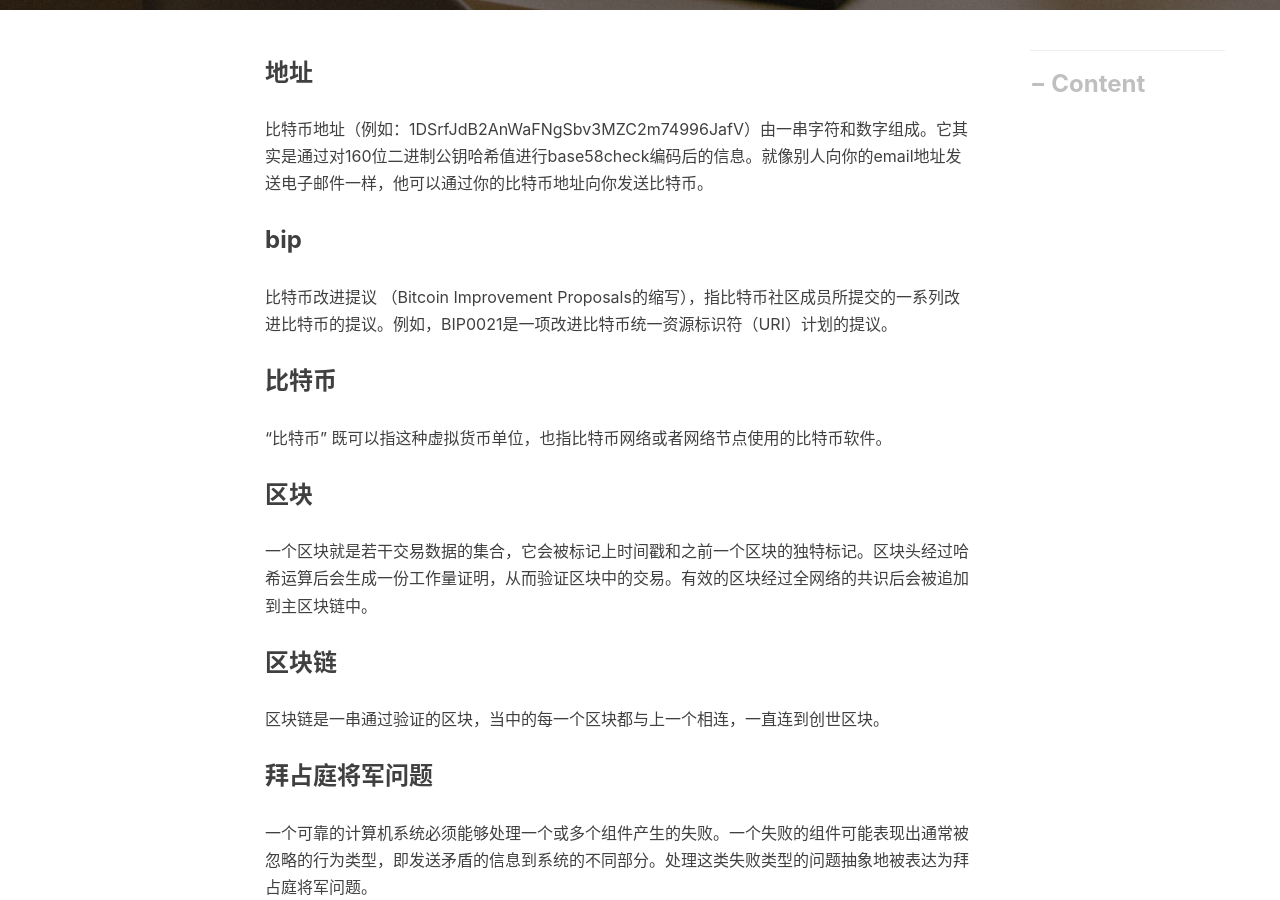
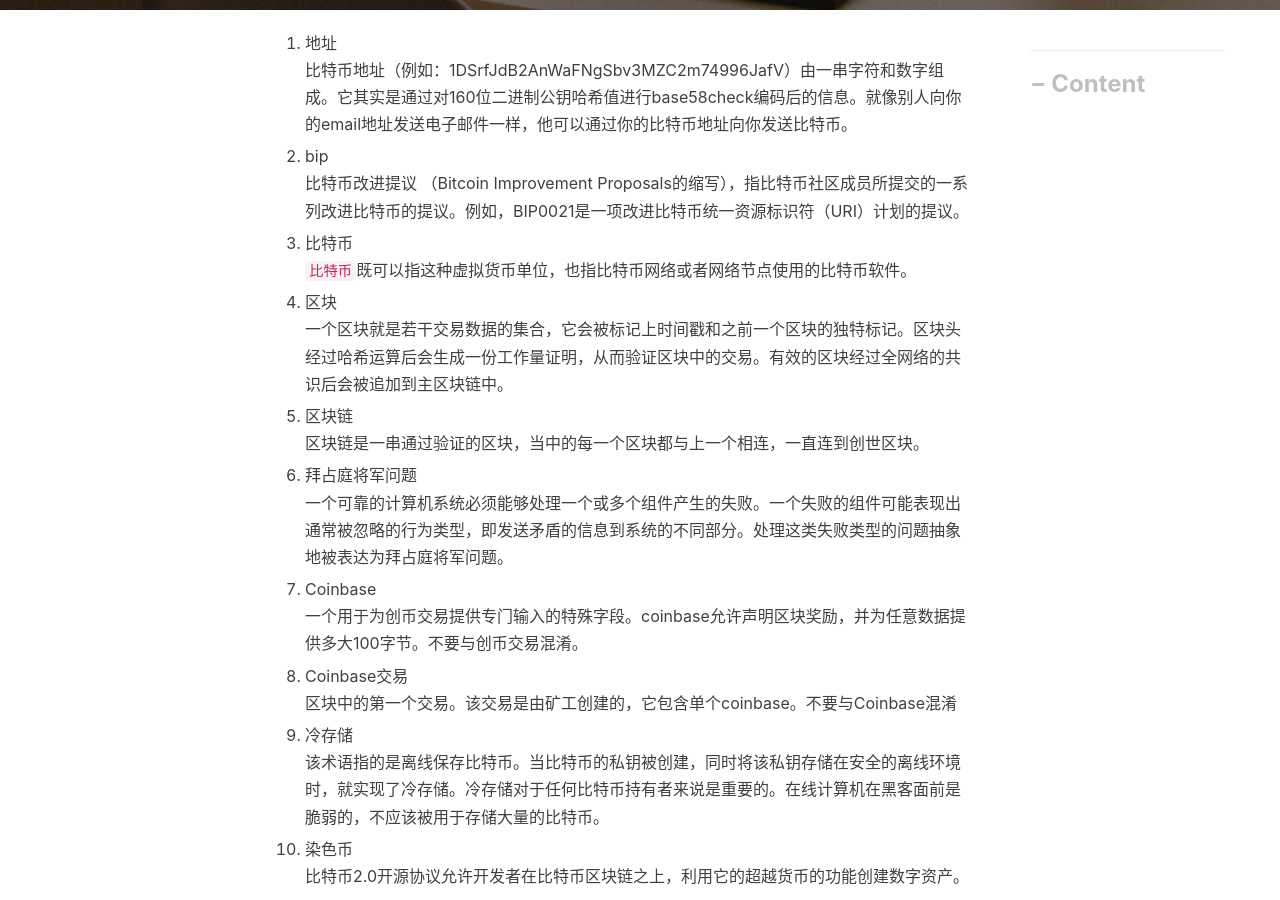
Before and after one commit to engru/chenguolin.github.io, a Jekyll site: the page built from _posts/2018-09-24-【BitCoin】比特币术语解释.md, in a window 1280 px wide and 900 px high, scrolled down 447 px. Built offline with Jekyll 4.4.1, drawn with Linux system fonts in a browser that asks for light colours; nearby versions of some CDN libraries; comment, search, counter and statistics services are not loaded; part of the change alters nothing that is shown.

```diff
--- a/_posts/2018-09-24-【BitCoin】比特币术语解释.md
+++ b/_posts/2018-09-24-【BitCoin】比特币术语解释.md
@@ -6,191 +6,191 @@ tags:          #标签
     - BitCoin
 ---
 
-### 地址
-比特币地址（例如：1DSrfJdB2AnWaFNgSbv3MZC2m74996JafV）由一串字符和数字组成。它其实是通过对160位二进制公钥哈希值进行base58check编码后的信息。就像别人向你的email地址发送电子邮件一样，他可以通过你的比特币地址向你发送比特币。
+1. 地址
+   比特币地址（例如：1DSrfJdB2AnWaFNgSbv3MZC2m74996JafV）由一串字符和数字组成。它其实是通过对160位二进制公钥哈希值进行base58check编码后的信息。就像别人向你的email地址发送电子邮件一样，他可以通过你的比特币地址向你发送比特币。
 
-### bip
-比特币改进提议 （Bitcoin Improvement Proposals的缩写），指比特币社区成员所提交的一系列改进比特币的提议。例如，BIP0021是一项改进比特币统一资源标识符（URI）计划的提议。
+2. bip
+   比特币改进提议 （Bitcoin Improvement Proposals的缩写），指比特币社区成员所提交的一系列改进比特币的提议。例如，BIP0021是一项改进比特币统一资源标识符（URI）计划的提议。
 
-### 比特币
-"比特币" 既可以指这种虚拟货币单位，也指比特币网络或者网络节点使用的比特币软件。
+3. 比特币
+   `比特币`既可以指这种虚拟货币单位，也指比特币网络或者网络节点使用的比特币软件。
 
-### 区块
-一个区块就是若干交易数据的集合，它会被标记上时间戳和之前一个区块的独特标记。区块头经过哈希运算后会生成一份工作量证明，从而验证区块中的交易。有效的区块经过全网络的共识后会被追加到主区块链中。
+4. 区块
+   一个区块就是若干交易数据的集合，它会被标记上时间戳和之前一个区块的独特标记。区块头经过哈希运算后会生成一份工作量证明，从而验证区块中的交易。有效的区块经过全网络的共识后会被追加到主区块链中。
 
-### 区块链
-区块链是一串通过验证的区块，当中的每一个区块都与上一个相连，一直连到创世区块。
+5. 区块链
+   区块链是一串通过验证的区块，当中的每一个区块都与上一个相连，一直连到创世区块。
 
-### 拜占庭将军问题
-一个可靠的计算机系统必须能够处理一个或多个组件产生的失败。一个失败的组件可能表现出通常被忽略的行为类型，即发送矛盾的信息到系统的不同部分。处理这类失败类型的问题抽象地被表达为拜占庭将军问题。
+6. 拜占庭将军问题
+   一个可靠的计算机系统必须能够处理一个或多个组件产生的失败。一个失败的组件可能表现出通常被忽略的行为类型，即发送矛盾的信息到系统的不同部分。处理这类失败类型的问题抽象地被表达为拜占庭将军问题。
 
-### Coinbase
-一个用于为创币交易提供专门输入的特殊字段。coinbase允许声明区块奖励，并为任意数据提供多大100字节。不要与创币交易混淆。
+7. Coinbase
+   一个用于为创币交易提供专门输入的特殊字段。coinbase允许声明区块奖励，并为任意数据提供多大100字节。不要与创币交易混淆。
 
-### Coinbase交易
-区块中的第一个交易。该交易是由矿工创建的，它包含单个coinbase。不要与Coinbase混淆
+8. Coinbase交易
+   区块中的第一个交易。该交易是由矿工创建的，它包含单个coinbase。不要与Coinbase混淆
 
-### 冷存储
-该术语指的是离线保存比特币。当比特币的私钥被创建，同时将该私钥存储在安全的离线环境时，就实现了冷存储。冷存储对于任何比特币持有者来说是重要的。在线计算机在黑客面前是脆弱的，不应该被用于存储大量的比特币。
+9. 冷存储
+   该术语指的是离线保存比特币。当比特币的私钥被创建，同时将该私钥存储在安全的离线环境时，就实现了冷存储。冷存储对于任何比特币持有者来说是重要的。在线计算机在黑客面前是脆弱的，不应该被用于存储大量的比特币。
 
-### 染色币
-比特币2.0开源协议允许开发者在比特币区块链之上，利用它的超越货币的功能创建数字资产。
+10. 染色币
+   比特币2.0开源协议允许开发者在比特币区块链之上，利用它的超越货币的功能创建数字资产。
 
-### 确认
-当一项交易被区块收录时，我们可以说它有一次确认。矿工们在此区块之后每再产生一个区块，此项交易的确认数就再加一。当确认数达到6及以上 时，通常认为这笔交易比较安全并难以逆转。
+11. 确认
+   当一项交易被区块收录时，我们可以说它有一次确认。矿工们在此区块之后每再产生一个区块，此项交易的确认数就再加一。当确认数达到6及以上 时，通常认为这笔交易比较安全并难以逆转。
 
-### 共识
-当网络中的许多节点，通常是大部分节点，都拥有相同的本地验证的最长区块时，称为共识。不要与共识规则混淆。
+12. 共识
+   当网络中的许多节点，通常是大部分节点，都拥有相同的本地验证的最长区块时，称为共识。不要与共识规则混淆。
 
-### 共识规则
-全节点与其他节点保持共识的区块验证规则。不要与共识混淆。
+13. 共识规则
+   全节点与其他节点保持共识的区块验证规则。不要与共识混淆。
 
-### 难度
-整个网络会通过调整“难度”这个变量来控制生成工作量证明所需要的计算力。
+14. 难度
+   整个网络会通过调整“难度”这个变量来控制生成工作量证明所需要的计算力。
 
-### 难度重定
-全网中每新增2016个区块，全网难度将重新计算，该新难度值将依据前2016个区块的哈希算力而定。
+15. 难度重定
+   全网中每新增2016个区块，全网难度将重新计算，该新难度值将依据前2016个区块的哈希算力而定。
 
-### 难度目标
-使整个网络的计算力大致每10分钟产生一个区块所需要的难度数值即为难度目标。
+16. 难度目标
+   使整个网络的计算力大致每10分钟产生一个区块所需要的难度数值即为难度目标。
 
-### 双重支付
-双重支付是成功支付了1次以上的情况。比特币通过对添加到区块中的每笔交易进行验证来防止双重支付，确保交易的输入没有被支付过。
+17. 双重支付
+   双重支付是成功支付了1次以上的情况。比特币通过对添加到区块中的每笔交易进行验证来防止双重支付，确保交易的输入没有被支付过。
 
-### ECDSA
-椭圆曲线数字签名算法（ECDSA）是比特币使用的加密算法，以确保资金只能被其正确拥有者支付。
+18. ECDSA
+   椭圆曲线数字签名算法（ECDSA）是比特币使用的加密算法，以确保资金只能被其正确拥有者支付。
 
-### 超额随机数
-随着难度增加，矿工通常在循环4亿次随机数值后仍未找到区块。因为coinbase脚本可以存储2到100字节的数据，矿工开始使用这个存储空间作为超额nonce空间，允许他们利用一个更大范围的区块头哈希值来寻找有效的区块。
+19. 超额随机数
+   随着难度增加，矿工通常在循环4亿次随机数值后仍未找到区块。因为coinbase脚本可以存储2到100字节的数据，矿工开始使用这个存储空间作为超额nonce空间，允许他们利用一个更大范围的区块头哈希值来寻找有效的区块。
 
-### 矿工费
-交易的发起者通常会向网络缴纳一笔矿工费，用以处理这笔交易。大多数的交易需要0.5毫比特币的矿工费。
+20. 矿工费
+   交易的发起者通常会向网络缴纳一笔矿工费，用以处理这笔交易。大多数的交易需要0.5毫比特币的矿工费。
 
-### 分叉
-分叉也被称为意外分叉，是在两个或多个区块拥有同一区块高度时发生的，此时使区块链产生了分叉。典型情况是两个或多个区块矿工几乎在同一时刻发现了区块。共识攻击的情况下也会出现分叉。
+21. 分叉
+   分叉也被称为意外分叉，是在两个或多个区块拥有同一区块高度时发生的，此时使区块链产生了分叉。典型情况是两个或多个区块矿工几乎在同一时刻发现了区块。共识攻击的情况下也会出现分叉。
 
-### 创世块
-创世区块指区块链上的第一个区块，用来初始化相应的加密货币。
+22. 创世块
+   创世区块指区块链上的第一个区块，用来初始化相应的加密货币。
 
-### 硬分叉
-硬分叉，也叫硬分叉改变，是区块链中一个永久分叉。通常在已按照新的共识规则进行了版本升级的节点产生了新区块时，那些未升级节点无法验证这些新区块时产生硬分叉。不要与分叉、软分叉或者Git分叉混淆。
+23. 硬分叉
+   硬分叉，也叫硬分叉改变，是区块链中一个永久分叉。通常在已按照新的共识规则进行了版本升级的节点产生了新区块时，那些未升级节点无法验证这些新区块时产生硬分叉。不要与分叉、软分叉或者Git分叉混淆。
 
-### 硬件钱包
-硬件钱包是一种特殊的比特币钱包，硬件钱包可以将用户的私钥存储在安全的硬件设备中。
+24. 硬件钱包
+   硬件钱包是一种特殊的比特币钱包，硬件钱包可以将用户的私钥存储在安全的硬件设备中。
 
-### 哈希
-二进制输入数据的一种数字指纹。
+25. 哈希
+   二进制输入数据的一种数字指纹。
 
-### 哈希锁
-哈希锁是限制一个输出花费的限制对象，其作用一直持续到指定数据片段公开透露。哈希锁有一个有用的属性，那就是一旦任意一个哈希锁被公开打开，其他任何安全使用相同密钥的哈希锁也可以被打开。这使得可能创建多个被同意哈希锁限制的输出，这些支出将在同一时间被花费。
+26. 哈希锁
+   哈希锁是限制一个输出花费的限制对象，其作用一直持续到指定数据片段公开透露。哈希锁有一个有用的属性，那就是一旦任意一个哈希锁被公开打开，其他任何安全使用相同密钥的哈希锁也可以被打开。这使得可能创建多个被同意哈希锁限制的输出，这些支出将在同一时间被花费。
 
-### HD协议
-分层确定性（HD）密钥创建和传输协议（BIP32），该协议允许按层级方式从父密钥创建子密钥。
+27. HD协议
+   分层确定性（HD）密钥创建和传输协议（BIP32），该协议允许按层级方式从父密钥创建子密钥。
 
-### HD钱包
-使用创建层次确定的钥匙和BIP32传输协议的钱包。
+28. HD钱包
+   使用创建层次确定的钥匙和BIP32传输协议的钱包。
 
-### HD钱包种子
-HD钱包种子或根种子是一个用于为HD钱包生成主私钥和主链码所需种子的潜在简短数值。
+29. HD钱包种子
+   HD钱包种子或根种子是一个用于为HD钱包生成主私钥和主链码所需种子的潜在简短数值。
 
-### 哈希时间锁定合约
-哈希时间锁定合约（HTLC）是一类支付方式，其使用哈希锁和时间锁来锁定交易。解锁需要接收方提供通过加密支付证明承认在截止日期之前收到了支付，或者接收方丧失了认领支付的能力，此时支付金额将返回给支付方。
+30. 哈希时间锁定合约
+   哈希时间锁定合约（HTLC）是一类支付方式，其使用哈希锁和时间锁来锁定交易。解锁需要接收方提供通过加密支付证明承认在截止日期之前收到了支付，或者接收方丧失了认领支付的能力，此时支付金额将返回给支付方。
 
-### KYC
-充分了解你的账户（KYC，Know yourcustomer）是一个商业过程，用于认证和验证顾客的身份信息。也指银行对这些活动的监管。
+31. KYC
+   充分了解你的账户（KYC，Know yourcustomer）是一个商业过程，用于认证和验证顾客的身份信息。也指银行对这些活动的监管。
 
-### LevelDB
-LevelDB是一个开源的KV数据库。LevelDB是一个用于持久性绑定多个平台的轻量级、单用途的库。
+32. LevelDB
+   LevelDB是一个开源的KV数据库。LevelDB是一个用于持久性绑定多个平台的轻量级、单用途的库。
 
-### 闪电网络
-闪电网络是哈希时间锁定合约（HTLCs）的一种建议实现方式。闪电网络通过双向支付通道方式允许支付方通过多个点对点支付通道安全地完成支付。这将允许一种支付网络的构建，该网络中的一方可以支付给其他任何一方，即使在他们双方没有直接建立支付通道的情况。
+33. 闪电网络
+   闪电网络是哈希时间锁定合约（HTLCs）的一种建议实现方式。闪电网络通过双向支付通道方式允许支付方通过多个点对点支付通道安全地完成支付。这将允许一种支付网络的构建，该网络中的一方可以支付给其他任何一方，即使在他们双方没有直接建立支付通道的情况。
 
-### 锁定时间
-锁定时间（技术上来说是nLockTime）是交易的一部分，其表明该交易被添加至区块链中的最早时间或区块。
+34. 锁定时间
+   锁定时间（技术上来说是nLockTime）是交易的一部分，其表明该交易被添加至区块链中的最早时间或区块。
 
-### 交易池
-比特币内存池是区块中所有交易数据的集合，这些交易已经被比特币节点验证，但未被确认。
+35. 交易池
+   比特币内存池是区块中所有交易数据的集合，这些交易已经被比特币节点验证，但未被确认。
 
-### 默克尔根
-默克尔树的根是树的根节点，该节点为树中所有节点对的多次哈希计算结果。区块头必须包括区块中所有交易哈希计算得到的有效默克尔根。
+36. 默克尔根
+   默克尔树的根是树的根节点，该节点为树中所有节点对的多次哈希计算结果。区块头必须包括区块中所有交易哈希计算得到的有效默克尔根。
 
-### 默克尔树
-生成一棵完整的Merkle树需要递归地对哈希节点对进行哈希，并将新生成的哈希节点插入到Merkle 树中，直到只剩一个哈希节点，该节点就是Merkle 树的根。在比特币中，叶子节点来自于单个区块中的交易。
+37. 默克尔树
+   生成一棵完整的Merkle树需要递归地对哈希节点对进行哈希，并将新生成的哈希节点插入到Merkle 树中，直到只剩一个哈希节点，该节点就是Merkle 树的根。在比特币中，叶子节点来自于单个区块中的交易。
 
-### 矿工
-一个为新区块通过重复哈希计算来寻找有效工作量证明的网络节点。
+38. 矿工
+   一个为新区块通过重复哈希计算来寻找有效工作量证明的网络节点。
 
-### 多重签名
-多重签名指的是需要多于一个密钥来验证一个比特币交易。
+39. 多重签名
+   多重签名指的是需要多于一个密钥来验证一个比特币交易。
 
-### 网络
-传播交易和区块至网络中每个比特币节点的点对点网络。
+40. 网络
+   传播交易和区块至网络中每个比特币节点的点对点网络。
 
-### 随机数
-随机数是比特币区块中一个32位（4字节）的字段，在设定了该值后，才能计算区块的哈希值，其哈希值是以多个0开头的。区块中的其他字段值是不变的，因为他们有确定的含义。
+41. 随机数
+   随机数是比特币区块中一个32位（4字节）的字段，在设定了该值后，才能计算区块的哈希值，其哈希值是以多个0开头的。区块中的其他字段值是不变的，因为他们有确定的含义。
 
-### 离线交易
-离线交易是区块链外的价值转移。当在链交易（通常简单来说就是一个交易）修改区块链并依赖区块来决定它的有效性时，离线交易则依赖其他方法来来记录和验证该交易。
+42. 离线交易
+   离线交易是区块链外的价值转移。当在链交易（通常简单来说就是一个交易）修改区块链并依赖区块来决定它的有效性时，离线交易则依赖其他方法来来记录和验证该交易。
 
-### 操作码
-操作码来源于比特币脚本语言，通过操作码可以在公钥脚本或签名脚本中实现压入数据或执行函数的操作。
+43. 操作码
+   操作码来源于比特币脚本语言，通过操作码可以在公钥脚本或签名脚本中实现压入数据或执行函数的操作。
 
-### 开放资产协议
-开放资产协议是一个建立在比特币区块链纸上简单有效的协议。它允许用户创建资产的发行和传输。开放资产协议是颜色币概念的一个进化。
+44. 开放资产协议
+   开放资产协议是一个建立在比特币区块链纸上简单有效的协议。它允许用户创建资产的发行和传输。开放资产协议是颜色币概念的一个进化。
 
-### OP_RETURN
-一个用在OP_RETURN交易中的一种输出操作码。不要与OP_RETURN交易混淆。
+45. OP_RETURN
+   一个用在OP_RETURN交易中的一种输出操作码。不要与OP_RETURN交易混淆。
 
-### OP_RETURN交易
-OP_RETURN在比特币核心0.9.0中默认的一种被传播和挖出的交易类型，在随后的版本中添加任意数据至可证明的未花费公钥脚本中，全节点中无需将该脚本存储至他们的UTXO数据库中。不要与OP_RETURN操作码混淆。
+46. OP_RETURN交易
+   OP_RETURN在比特币核心0.9.0中默认的一种被传播和挖出的交易类型，在随后的版本中添加任意数据至可证明的未花费公钥脚本中，全节点中无需将该脚本存储至他们的UTXO数据库中。不要与OP_RETURN操作码混淆。
 
-### 孤块
-孤块由于父区块未被本地节点处理的区块，所以他们还不能被完全验证。
+47. 孤块
+   孤块由于父区块未被本地节点处理的区块，所以他们还不能被完全验证。
 
-### 孤立交易
-孤立交易是指那些因为缺少一个或多个输入交易而无法进入交易池的交易。
+48. 孤立交易
+   孤立交易是指那些因为缺少一个或多个输入交易而无法进入交易池的交易。
 
-### 交易输出
-交易输出（TxOut）是交易中的输出，交易输出中包含两个字段：1.输出值字段：用于传输0或更多聪；2.公钥脚本：用于确定这些聪需在满足什么条件的情况下才可花费。
+49. 交易输出
+   交易输出（TxOut）是交易中的输出，交易输出中包含两个字段：1.输出值字段：用于传输0或更多聪；2.公钥脚本：用于确定这些聪需在满足什么条件的情况下才可花费。
 
-### 纸钱包
-在大多数特定含义下，纸钱包是一个包含所有必要数据的文件，这些数据用于生成比特币私钥，形成密钥钱包。然而，人们通常使用该术语来表达以物理文件形式离线存储比特币的方式。第二个定义也包括纸密钥和可赎回编码。
+50. 纸钱包
+   在大多数特定含义下，纸钱包是一个包含所有必要数据的文件，这些数据用于生成比特币私钥，形成密钥钱包。然而，人们通常使用该术语来表达以物理文件形式离线存储比特币的方式。第二个定义也包括纸密钥和可赎回编码。
 
-### 矿池
-矿池一种挖矿方式，在矿池中多个客户端共同贡献算力来产生区块，然后根据贡献算力大小来分配区块奖励。
+51. 矿池
+   矿池一种挖矿方式，在矿池中多个客户端共同贡献算力来产生区块，然后根据贡献算力大小来分配区块奖励。
 
-### 脚本
-比特币使用脚本系统来处理交易。脚本有着类Forth语言、简单、基于堆栈以及从左向右处理的特点。脚本故意限定为非图灵完备的，没有循环计算功能。
+52. 脚本
+   比特币使用脚本系统来处理交易。脚本有着类Forth语言、简单、基于堆栈以及从左向右处理的特点。脚本故意限定为非图灵完备的，没有循环计算功能。
 
-### ScriptPubKey (公钥脚本)
-脚本公钥或者公钥脚本是包含在交易输出中的脚本。该脚本设置了比特币花费需满足的条件。满足条件的数据可以由签名脚本提供。
+53. ScriptPubKey (公钥脚本)
+   脚本公钥或者公钥脚本是包含在交易输出中的脚本。该脚本设置了比特币花费需满足的条件。满足条件的数据可以由签名脚本提供。
 
-### ScriptSig (签名脚本)
-签名脚本是有支付端生成的数据，该数据几乎总是被用作满足公钥脚本的变量。
+54. ScriptSig (签名脚本)
+   签名脚本是有支付端生成的数据，该数据几乎总是被用作满足公钥脚本的变量。
 
-### 秘钥 (私钥)
-用来解锁对应（钱包）地址的一串字符，例如5J76sF8L5jTtzE96r66Sf8cka9y44wdpJjMwCxR3tzLh3ibVPxh+。
+55. 秘钥 (私钥)
+   用来解锁对应（钱包）地址的一串字符，例如5J76sF8L5jTtzE96r66Sf8cka9y44wdpJjMwCxR3tzLh3ibVPxh+。
 
-### 隔离见证
-隔离见证是比特币协议的一个升级建议，该建议技术创新性地将签名数据从比特币交易中分离出来。隔离见证是一个推荐的软分叉方案；该变化将从技术上使得比特币协议规则更严谨。
+56. 隔离见证
+   隔离见证是比特币协议的一个升级建议，该建议技术创新性地将签名数据从比特币交易中分离出来。隔离见证是一个推荐的软分叉方案；该变化将从技术上使得比特币协议规则更严谨。
 
-### SPV (简化支付验证)
-简化支付验证是在无需下载所有区块的情况对特定交易进行验证的方法。该方法被用在一些比特币轻量级客户端中。
+57. SPV (简化支付验证)
+   简化支付验证是在无需下载所有区块的情况对特定交易进行验证的方法。该方法被用在一些比特币轻量级客户端中。
 
-### 旧块
-旧块是那些被成功挖出，但是没有包含在当前主链上的区块，很有可能是同一高度的其他区块优先扩展了区块链长度导致的。
+58. 旧块
+   旧块是那些被成功挖出，但是没有包含在当前主链上的区块，很有可能是同一高度的其他区块优先扩展了区块链长度导致的。
 
-### 交易
-简单地说，交易指把比特币从一个地址转到另一个地址。更准确地说，一笔“交易”指一个经过签名运算的，表达价值转移的数据结构。每一笔“交易”都经过比特币网络传输，由矿工节点收集并打包至区块中，永久保存在区块链某处。
+59. 交易
+   简单地说，交易指把比特币从一个地址转到另一个地址。更准确地说，一笔“交易”指一个经过签名运算的，表达价值转移的数据结构。每一笔“交易”都经过比特币网络传输，由矿工节点收集并打包至区块中，永久保存在区块链某处。
 
-### 交易池
-一个无序的交易集合，该集合未在主链的区块中，但其有输入交易。
+60. 交易池
+   一个无序的交易集合，该集合未在主链的区块中，但其有输入交易。
 
-### 图灵完备
-在给定足够时间与内存的情况下，如果一个编程语言开发的程序能运行在图灵机上，该编程语言就被称为“图灵完备”的编程语言，
+61. 图灵完备
+   在给定足够时间与内存的情况下，如果一个编程语言开发的程序能运行在图灵机上，该编程语言就被称为“图灵完备”的编程语言，
 
-### UTXO (未花费交易输出)
-UTXO是未花费交易输出，UTXO可以作为新交易的输入。
+62. UTXO (未花费交易输出)
+   UTXO是未花费交易输出，UTXO可以作为新交易的输入。
 
-### 钱包
-钱包指保存比特币地址和私钥的软件，可以用它来接受、发送、储存你的比特币。
+63. 钱包
+   钱包指保存比特币地址和私钥的软件，可以用它来接受、发送、储存你的比特币。
```
